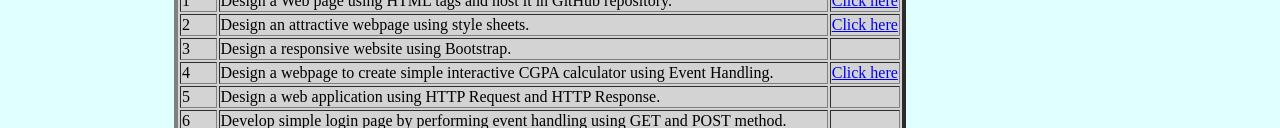
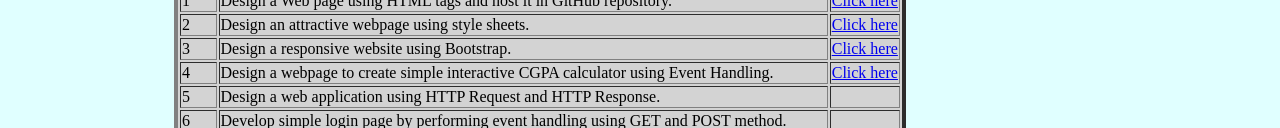
Before and after one commit to kavinHacker/WTlab, a plain HTML site: page index.html in a window 1280 px wide. Shown: the part 262-390 px from the top of the page. Drawn offline with Linux system fonts and the light colour scheme.

Commit message:
Update index.html

```diff
--- a/index.html
+++ b/index.html
@@ -31,7 +31,7 @@
             <tr>
                 <td>3</td>
                 <td>Design a responsive website using Bootstrap.</td>
-                <td></td>
+                <td><a href="https://kavinhacker.github.io/ex_lab3/">Click here</a></td>
             </tr>
             <tr>
                 <td>4</td>
```
